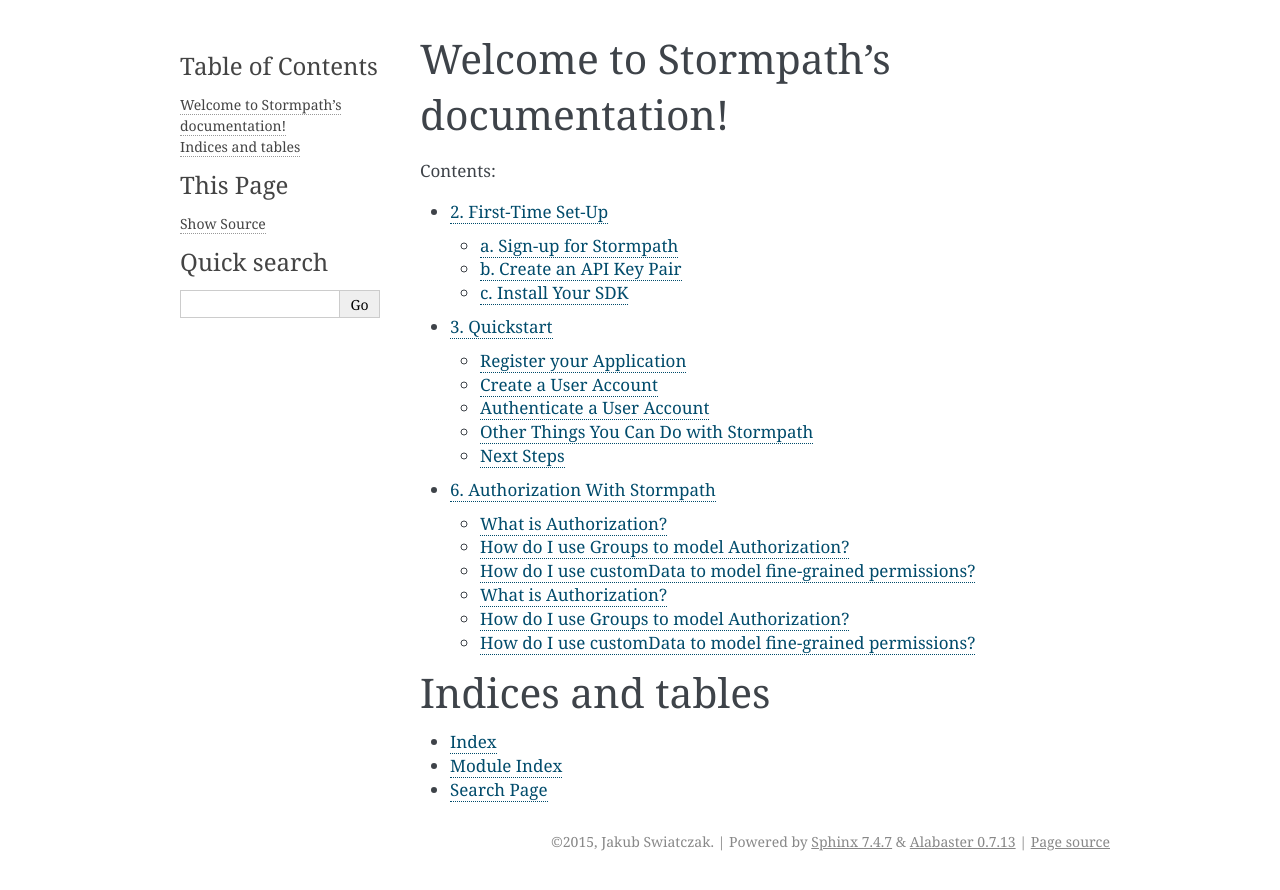
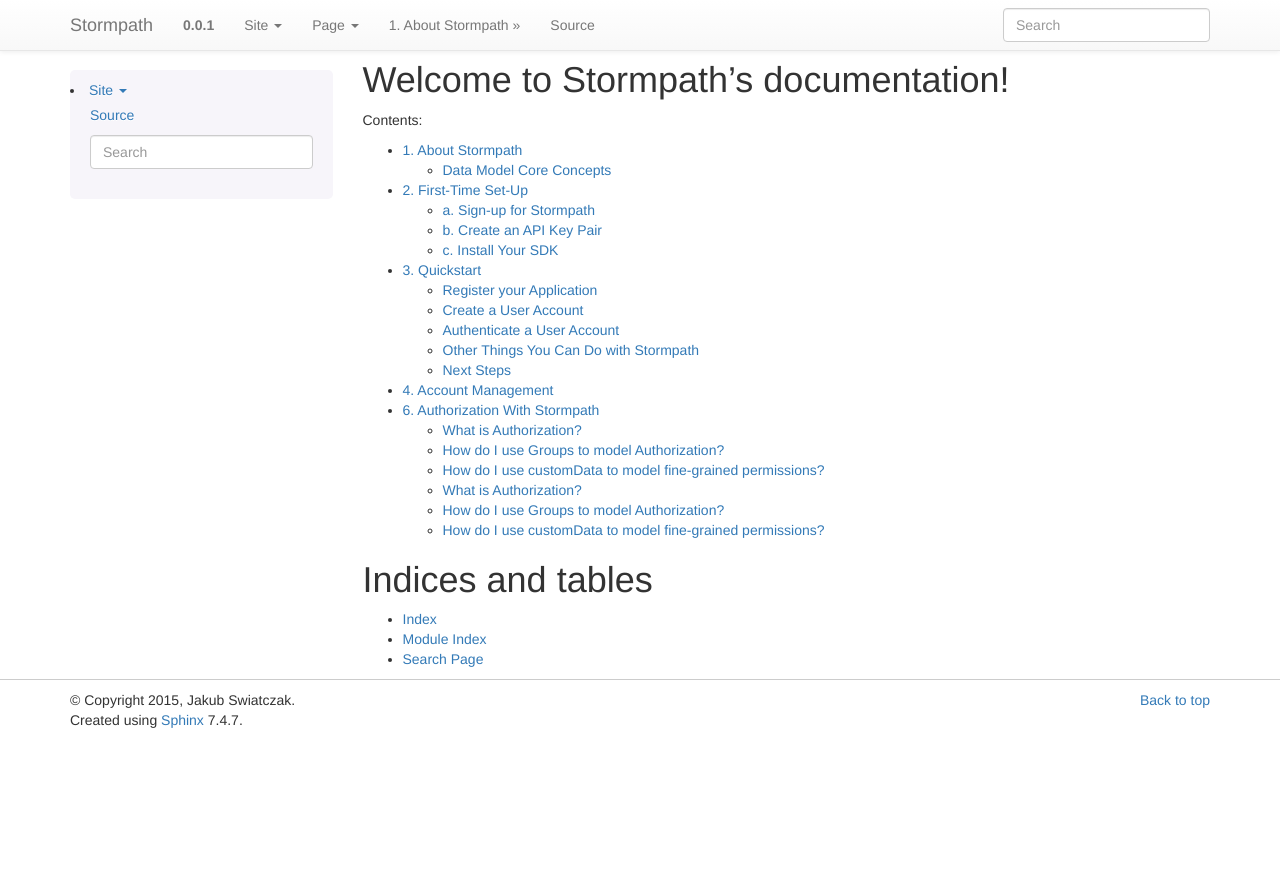
Before and after one commit to stormpath/stormpath-documentation, a Sphinx documentation site: the page built from source/index.rst, in a window 1280 px wide. Shown: the top 890 px of the page. Built offline with Sphinx 7.4.7, drawn with Linux system fonts in a browser that asks for light colours; some of the changed lines change nothing that is shown.

Commit message:
Further building out doc structure

```diff
--- /dev/null
+++ b/source/001_about.rst
@@ -0,0 +1,33 @@
+******************
+1. About Stormpath
+******************
+
+What is Stormpath?
+Features
+Who should use Stormpath
+
+Data Model Core Concepts
+========================
+
+.. todo::
+
+	Tenants
+	Account Stores
+	Organizations
+
+
+This section will give a high-level overview of the Stormpath data model, with more in-depth information available in the [Reference] section.
+
+An **Application** resource in Stormpath contains information about any real-world software that communicates with Stormpath via REST APIs.
+
+The top-level container for both Users and Groups is referred to as a **Directory**. Directories can either be hosted inside Stormpath, or can be used to mirror outside user directories, as in the case of Active Directory. Security policies, like password strength, are defined on a Directory level. An Application can access multiple Directories, and multiple Applications can also access the same Directory.
+
+Users are modelled inside Stormpath as **Accounts**. Every Account is unique within a Directory, with this uniqueness usually tied to an email address.
+
+**Groups** are collections of Accounts found within a directory. They can be thought of as labels applied to Accounts.
+
+The relation between every Account and its Group is contained in a **GroupMembership** resource. If you imagine Groups as labels for Accounts, the GroupMembership object contains information about which labels have been applied to which Accounts.
+
+Stormpath uses the **customData** resource to store custom information. It is a schema-less map object that is automatically created at the same time as, and linked to, another Stormpath resource, such as an Account, Group, or Directory.
+
+Now that we understand the players, we can get you jump right in and get started with Stormpath by going through your first time set-up!
--- /dev/null
+++ b/source/004_accnt_mgmt.rst
@@ -0,0 +1,34 @@
+**********************
+4. Account Management
+**********************
+
+The first question that we need to address is how we are going to model our users inside the Stormpath database. User *Accounts* in Stormpath aren't directly associated with Applications, but only indirectly via Directories and Groups. All of your users will have to be associated with at least one ``directory`` resource, so we can start there.
+
+
+
+i. Directories
+
+The ``directory`` resource is a top-level container for ``account`` and ``group`` resources.
+
+ii. Groups
+
+
+An *Account Store* is a generic term for either a Directory or a Group. Both Directories and Groups are considered "Account Stores" because they both are capable of containing, or "storing", user Accounts.
+
+
+*Account Store* is a generic term for either a
+Directory or a Group. Directories and
+Groups are both considered "account stores" because they both
+contain, or 'store', user Accounts. An *Account Store Mapping*, then,
+represents an Account Store that is mapped (assigned) to an Application.
+
+In Stormpath, you control who may log in to an Application by associating
+(or 'mapping') one or more Account Stores to an Application. All of the
+user Accounts across all of an Application's assigned Account Stores form the
+Application's effective "user base": those Accounts that may log in to the
+Application. If no Account Stores are assigned to an Application, no
+Accounts will be able to log in to the Application.
+
+You control which Account Stores are assigned (mapped) to an
+Application, and the order in which they are consulted during a login attempt,
+by manipulating an application's ``AccountStoreMapping`` resources.
--- a/source/conf.py
+++ b/source/conf.py
@@ -15,6 +15,7 @@
 import sys
 import os
 import shlex
+import sphinx_bootstrap_theme
 
 # If extensions (or modules to document with autodoc) are in another directory,
 # add these directories to sys.path here. If the directory is relative to the
@@ -115,15 +116,16 @@
 
 # The theme to use for HTML and HTML Help pages.  See the documentation for
 # a list of builtin themes.
-html_theme = 'alabaster'
+html_theme = 'bootstrap'
+html_theme_path = sphinx_bootstrap_theme.get_html_theme_path()
 
 # Theme options are theme-specific and customize the look and feel of a theme
 # further.  For a list of options available for each theme, see the
 # documentation.
-#html_theme_options = {}
+# html_theme_options = {}
 
 # Add any paths that contain custom themes here, relative to this directory.
-#html_theme_path = []
+# html_theme_path =
 
 # The name for this set of Sphinx documents.  If None, it defaults to
 # "<project> v<release> documentation".
@@ -160,7 +162,10 @@
 #html_use_smartypants = True
 
 # Custom sidebar templates, maps document names to template names.
-#html_sidebars = {}
+html_sidebars = {
+   '**': ['globaltoc.html', 'sourcelink.html', 'searchbox.html'],
+   'using/windows': ['windowssidebar.html', 'searchbox.html'],
+}
 
 # Additional templates that should be rendered to pages, maps page names to
 # template names.
--- a/source/index.rst
+++ b/source/index.rst
@@ -11,8 +11,10 @@
 .. toctree::
    :maxdepth: 2
 
+   001_about
    002_setup
    003_quickstart
+   004_accnt_mgmt
    006_authorization
 
 
```
